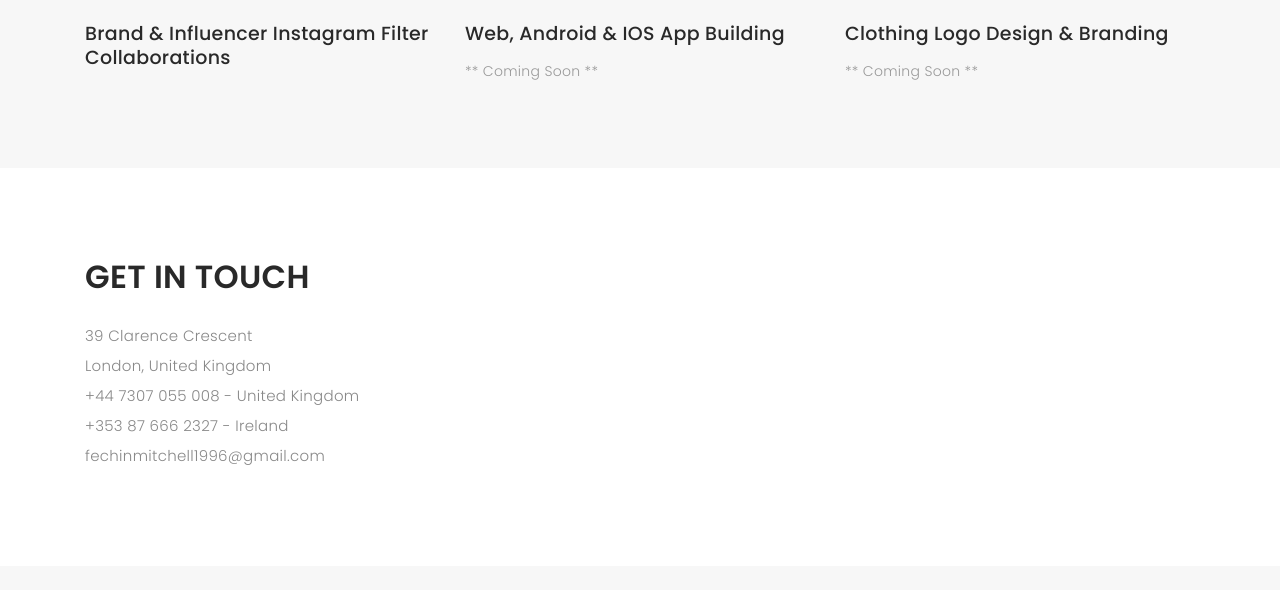
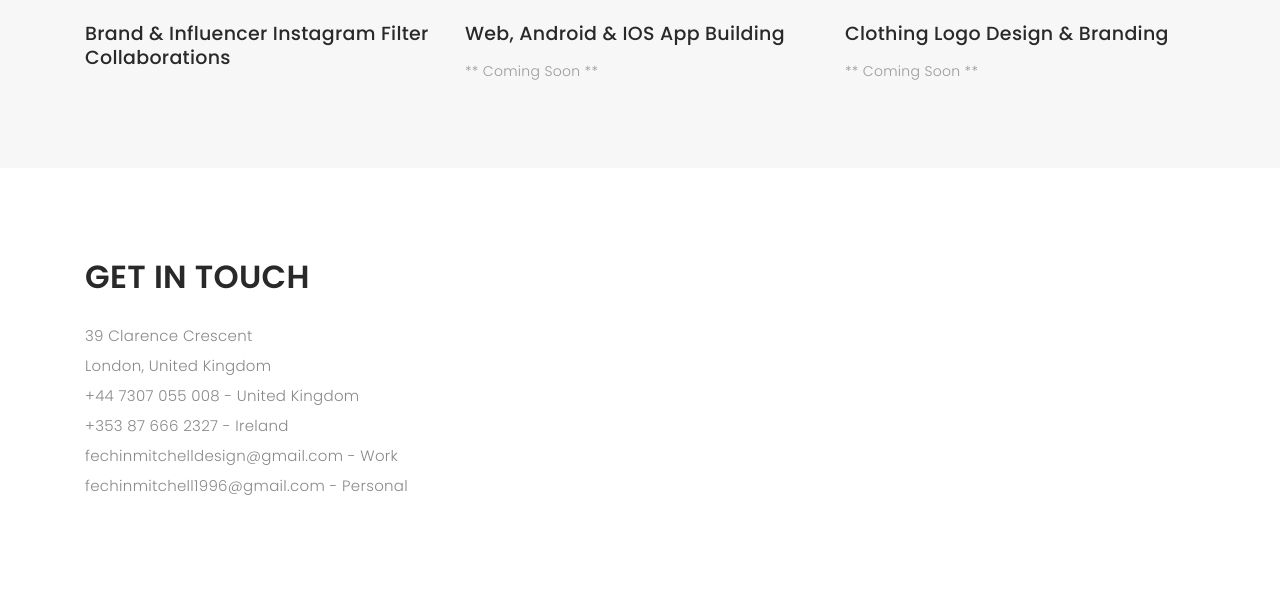
Before and after one commit to fechinmitchell/Portfolio, a plain HTML site: page index.html in a window 1280 px wide. Shown: the part 2267-2857 px from the top of the page. Drawn offline with nearby package versions, Linux system fonts and the light colour scheme; files whose address does not match are found by name; a web font is replaced by a local one.

Commit message:
Add files via upload

```diff
--- a/index.html
+++ b/index.html
@@ -306,7 +306,7 @@
 
               <div class="journal-txt">
 
-                <h4><a href="blog-single.html">Clothing Logo Design & Branding  </a></h4>
+                <h4><a href="blog-single.html">Clothing Logo Design & Branding </a></h4>
                 <p class="separator"> ** Coming Soon **
                 </p>
 
@@ -339,7 +339,8 @@
                 <li><span>London, United Kingdom</span></li>
                 <li><span>+44 7307 055 008 - United Kingdom</span></li>
                 <li><span>+353 87 666 2327 - Ireland</span></li>
-                <li><span>fechinmitchell1996@gmail.com</span></li>
+                <li><span>fechinmitchelldesign@gmail.com - Work</span></li>
+                <li><span>fechinmitchell1996@gmail.com - Personal</span></li>
               </ul>
 
             </div>
```
